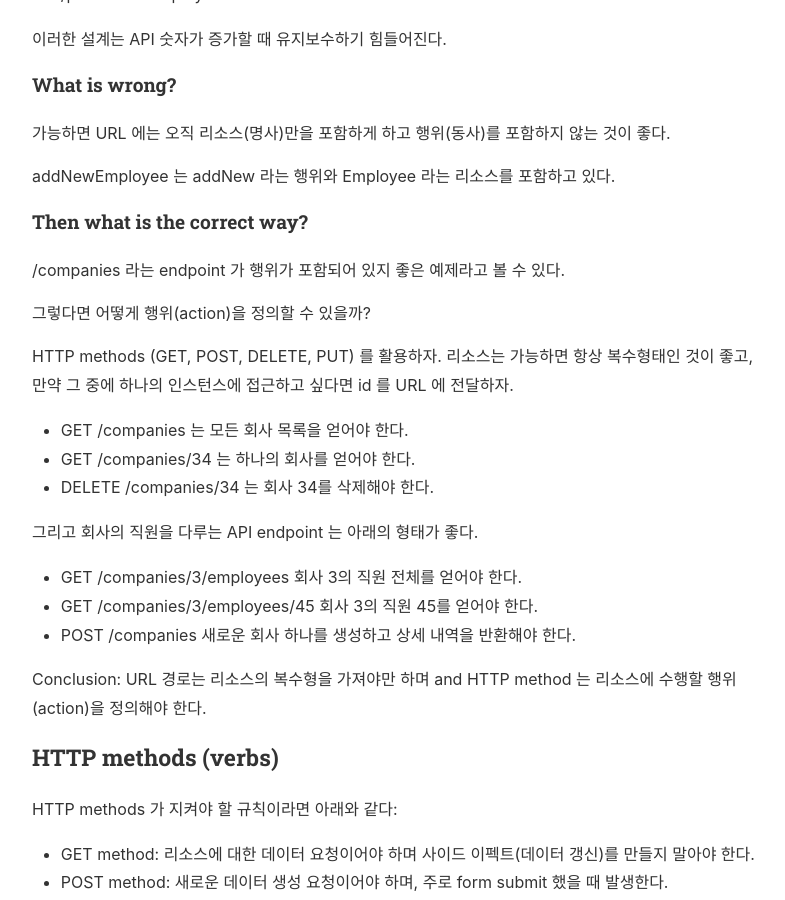
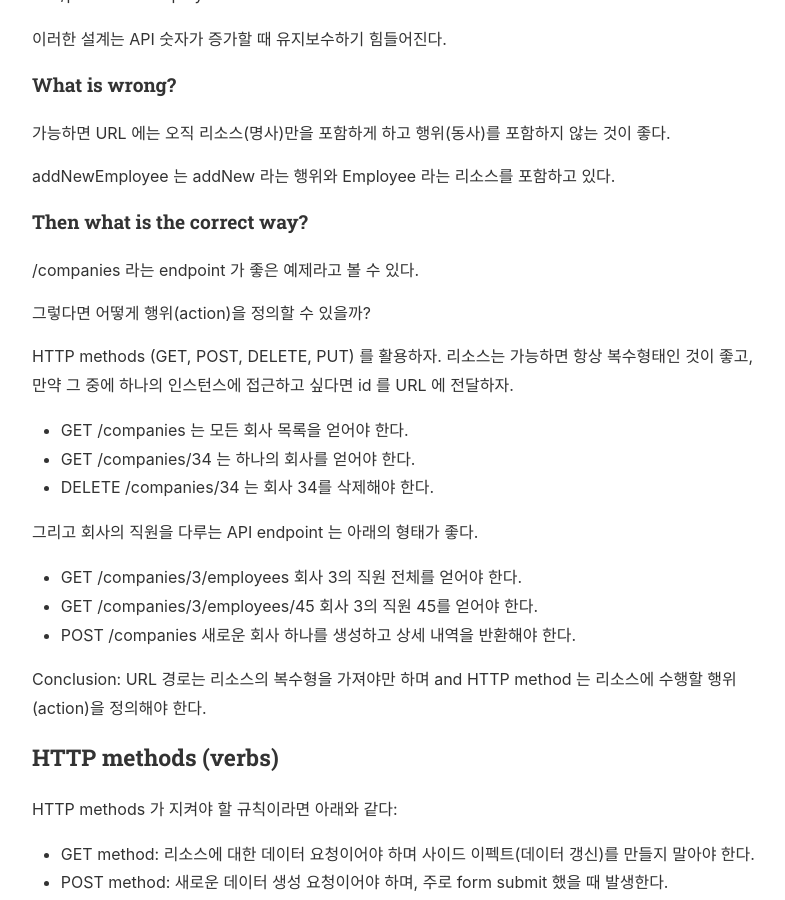
Before and after one commit to countingmars/countingmars.github.io, a Jekyll site: the page built from _posts/2018-01-22-Restful-API-Designing-Guidelines-The-Best-Practices.markdown, in a window 1280 px wide and 900 px high, scrolled down 649 px. Shown: the whole window, without its empty margins (240-1025 px from the left). Built offline with Jekyll 4.4.1, drawn with Linux system fonts in a browser that asks for light colours; nearby versions of some CDN libraries.

Commit message:
post restful-api-designing-guidelines

```diff
--- a/_posts/2018-01-22-Restful-API-Designing-Guidelines-The-Best-Practices.markdown
+++ b/_posts/2018-01-22-Restful-API-Designing-Guidelines-The-Best-Practices.markdown
@@ -27,7 +27,7 @@ https://hackernoon.com/restful-api-designing-guidelines-the-best-practices-60e1d
 addNewEmployee 는 addNew 라는 행위와 Employee 라는 리소스를 포함하고 있다.
 
 #### Then what is the correct way?
-/companies 라는 endpoint 가 행위가 포함되어 있지 좋은 예제라고 볼 수 있다.
+/companies 라는 endpoint 가 좋은 예제라고 볼 수 있다.
 
 그렇다면 어떻게 행위(action)을 정의할 수 있을까?
 
```
